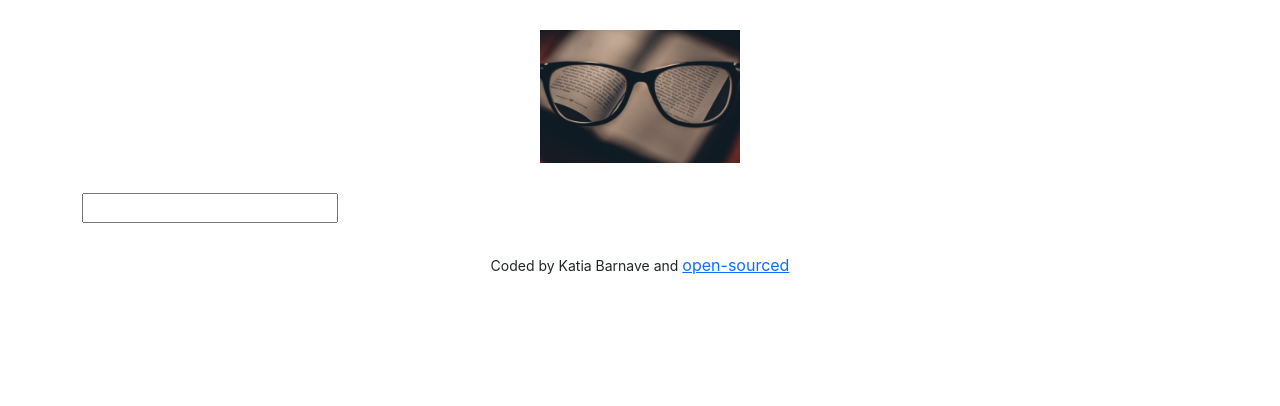
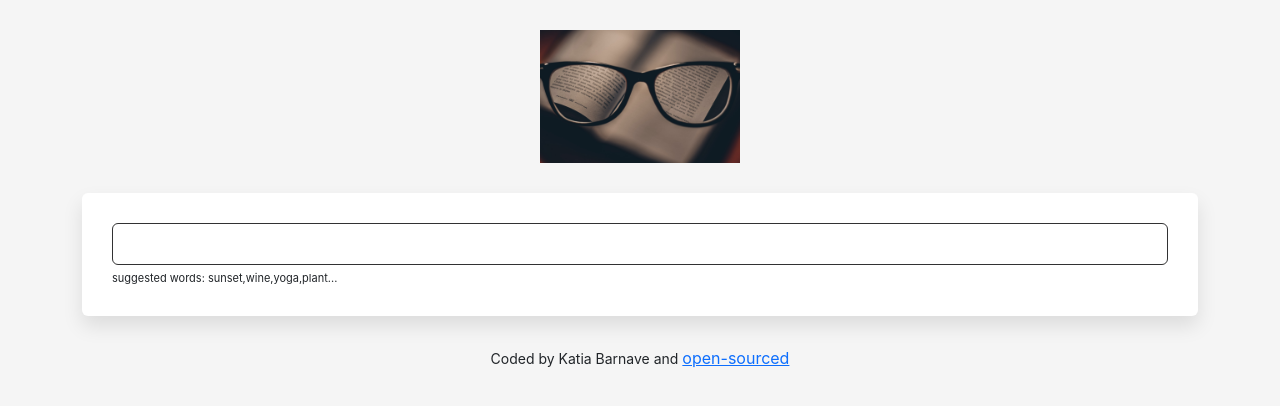
Before and after one commit to Katya383/dictionary-project, a React (Create React App) app: page / in a window 1280 px wide. Shown: the top 406 px of the page. Built offline with nearby package versions, Linux system fonts and the light colour scheme; no server answers.

Commit message:
Added styling & default keyword

```diff
--- a/src/App.css
+++ b/src/App.css
@@ -1,3 +1,11 @@
+body {
+  background: #f5f5f5;
+}
+
+a {
+  color: 0f1b23;
+}
+
 .App-header {
   margin: 30px 0;
 }
--- a/src/App.js
+++ b/src/App.js
@@ -14,7 +14,7 @@ export default function App() {
           />
         </header>
         <main>
-          <Dictionary />
+          <Dictionary defaultKeyword="yoga" />
         </main>
         <footer className="App-footer">
           <small>Coded by Katia Barnave and </small>
--- a/src/Dictionary.css
+++ b/src/Dictionary.css
@@ -1,2 +1,20 @@
-.Dictionary {
+.Dictionary section {
+  background: white;
+  padding: 30px;
+  border-radius: 6px;
+  box-shadow: 0 10px 20px rgba(0, 0, 0, 0.1);
+  margin: 20px 0;
 }
+
+.Dictionary input {
+  width: 100%;
+  border-radius: 6px;
+  padding: 8px 6px;
+  border: 1px solid #323233;
+  color: #333;
+}
+
+.Dictionary .hint {
+  font-size: 11px;
+  margin-top: 5px;
+}
--- a/src/Dictionary.js
+++ b/src/Dictionary.js
@@ -3,32 +3,48 @@ import axios from "axios";
 import Results from "./Results";
 import "./Dictionary.css";
 
-export default function Dictionary() {
-  let [keyword, setKeyword] = useState("");
+export default function Dictionary(props) {
+  let [keyword, setKeyword] = useState(props.defaultKeyword);
   let [results, setResults] = useState(null);
+  let [loaded, setLoaded] = useState(false);
 
   function handleResponse(response) {
     setResults(response.data[0]);
   }
 
-  function search(event) {
-    event.preventDefault();
-
-    //documentation: https://dictionaryapi.dev/
+  function search(keyword) {
+    //documentation: https://dictionaryapi.dev/e
     let apiUrl = `https://api.dictionaryapi.dev/api/v2/entries/en_US/${keyword}`;
     axios.get(apiUrl).then(handleResponse);
+  }
+
+  function handleSubmit(event) {
+    event.preventDefault();
+    search();
   }
 
   function handleKeywordChange(event) {
     setKeyword(event.target.value);
   }
 
+  function load() {
+    setLoaded(true);
+    search();
+  }
+  if (loaded) {
     return (
       <div className="Dictionary">
-      <form onSubmit={search}>
+        <section>
+          <form onSubmit={handleSubmit}>
             <input type="search" onChange={handleKeywordChange} />
           </form>
+          <div className="hint">suggested words: sunset,wine,yoga,plant...</div>
+        </section>
         <Results results={results} />
       </div>
     );
+  } else {
+    load();
+    return "Loading";
   }
+}
--- a/src/Phonetic.js
+++ b/src/Phonetic.js
@@ -1,4 +1,5 @@
 import React from "react";
+import "./Phonetics.css";
 
 export default function Phonetic(props) {
   return (
--- /dev/null
+++ b/src/Phonetics.css
@@ -0,0 +1,3 @@
+.Phonetics a {
+  border: 1px solid #323233;
+}
--- /dev/null
+++ b/src/Results.css
@@ -0,0 +1,5 @@
+.Results h2 {
+  font-size: 36px;
+  font-weight: bold;
+  line-height: 1.5;
+}
--- a/src/Results.js
+++ b/src/Results.js
@@ -1,11 +1,13 @@
 import React from "react";
 import Meaning from "./Meaning";
 import Phonetic from "./Phonetic";
+import "./Results.css";
 
 export default function Results(props) {
   if (props.results) {
     return (
       <div className="Results">
+        <section>
           <h2>{props.results.word}</h2>
           {props.results.phonetics.map(function (phonetic, index) {
             return (
@@ -14,11 +16,12 @@ export default function Results(props) {
               </div>
             );
           })}
+        </section>
         {props.results.meanings.map(function (meaning, index) {
           return (
-            <div key={index}>
+            <section key={index}>
               <Meaning meaning={meaning} />
-            </div>
+            </section>
           );
         })}
       </div>
```
Lines whose indentation alone changed are shown as unchanged.
